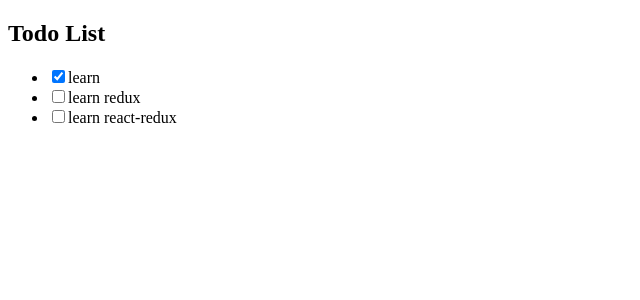
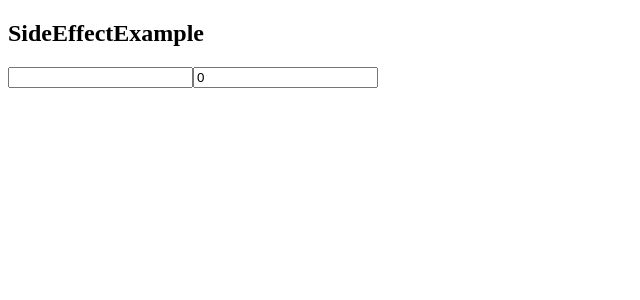
Before and after one commit to tinucy/react-state-project, a React (Vite) app: page / in a window 1280 px wide. Shown: the top 300 px of the page, without its empty margins (0-640 px from the left). Built offline with nearby package versions, Linux system fonts and the light colour scheme.

Commit message:
commpleted all

```diff
--- a/src/App.jsx
+++ b/src/App.jsx
@@ -4,11 +4,12 @@
 import SliderExample from "./components/SliderExample";
 import ColorChanger from "./components/ColorChanger";
 import TodoExample from "./components/TodoExample";
+import SideEffectExample from "./components/SideEffectExample";
 
 function App() {
   return (
     <>
-      <TodoExample />
+      <SideEffectExample />
     </>
   );
 }
--- /dev/null
+++ b/src/components/SideEffectExample.jsx
@@ -0,0 +1,22 @@
+import React, { useState, useEffect } from "react";
+
+export default function SideEffectExample() {
+  const [name, setName] = useState("");
+  const [age, setAge] = useState(0);
+
+  useEffect(() => {
+    console.log("age changed");
+  }, [age]);
+
+  return (
+    <div>
+      <h2>SideEffectExample</h2>
+      <input
+        type="text"
+        value={name}
+        onChange={(e) => setName(e.target.value)}
+      />
+      <input type="text" value={age} onChange={(e) => setAge(e.target.value)} />
+    </div>
+  );
+}
```
